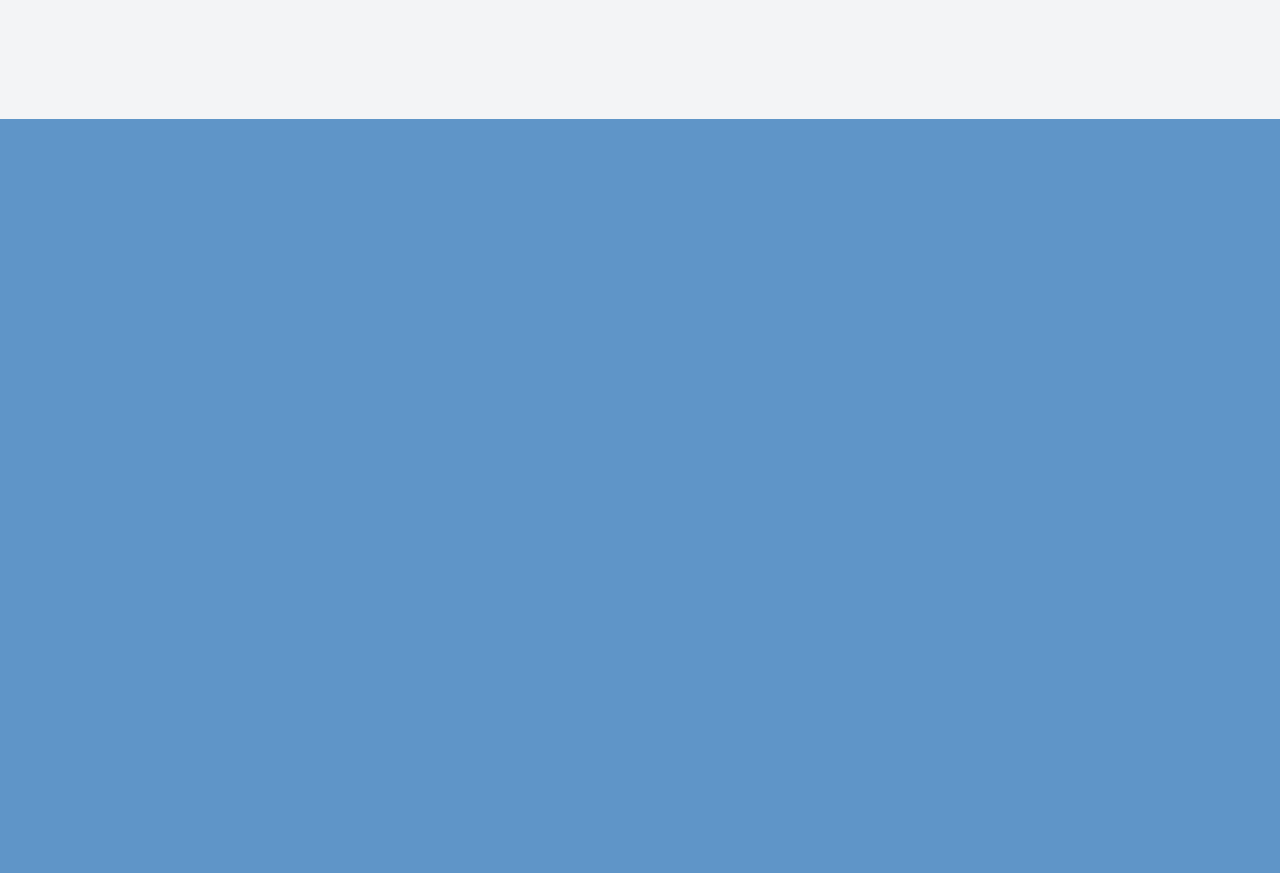
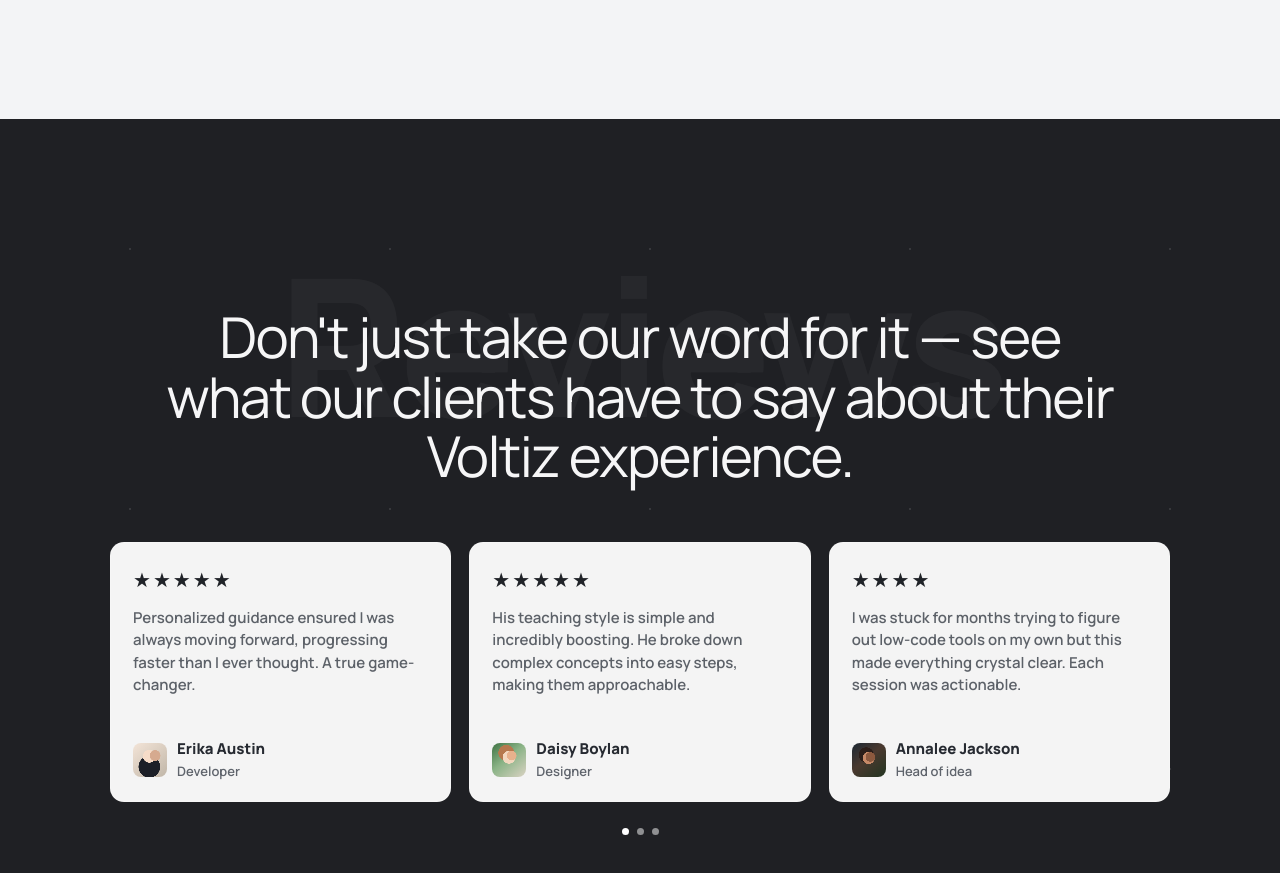
Before and after one commit to Gautham28/localhost-classes, a React (Vite) app: page / in a window 1280 px wide. Shown: the part 3247-4120 px from the top of the page. Before the commit the page ends 3366 px from the top, so only its background shows below. Built offline with nearby package versions, Linux system fonts and the light colour scheme.

Commit message:
added reviews section

```diff
--- a/src/App.css
+++ b/src/App.css
@@ -600,6 +600,159 @@
   font-weight: 800;
 }
 
+.reviews-section {
+  position: relative;
+  overflow: hidden;
+  padding: 104px 0 84px;
+  background: #1f2024;
+  color: #f5f6f7;
+}
+
+.reviews-section::before {
+  content: '';
+  position: absolute;
+  inset: 0;
+  pointer-events: none;
+  background-image: radial-gradient(circle, rgba(255, 255, 255, 0.26) 1.2px, transparent 1.3px);
+  background-size: 260px 260px;
+  opacity: 0.42;
+}
+
+.reviews-inner {
+  position: relative;
+  z-index: 2;
+  width: min(1060px, calc(100% - 32px));
+  margin: 0 auto;
+}
+
+.reviews-watermark {
+  position: absolute;
+  top: -52px;
+  left: 50%;
+  transform: translateX(-50%);
+  margin: 0;
+  font-size: clamp(6.5rem, 17vw, 12rem);
+  line-height: 0.8;
+  font-weight: 800;
+  letter-spacing: -0.04em;
+  color: rgba(255, 255, 255, 0.04);
+  pointer-events: none;
+  user-select: none;
+}
+
+.reviews-inner h2 {
+  margin: 84px 0 0;
+  text-align: center;
+  font-size: clamp(2rem, 4.4vw, 4rem);
+  line-height: 1.06;
+  letter-spacing: -0.03em;
+  color: #f6f6f7;
+}
+
+.review-cards {
+  margin-top: 56px;
+  display: grid;
+  grid-template-columns: repeat(3, minmax(0, 1fr));
+  gap: 18px;
+}
+
+.review-card {
+  min-height: 290px;
+  padding: 22px 22px 20px;
+  border-radius: 14px;
+  border: 1px solid rgba(255, 255, 255, 0.2);
+  background: #f4f4f4;
+  color: #31353b;
+  display: flex;
+  flex-direction: column;
+}
+
+.review-stars {
+  margin: 0;
+  font-size: 20px;
+  letter-spacing: 2px;
+  color: #202328;
+}
+
+.review-text {
+  margin: 12px 0 0;
+  font-size: 15px;
+  line-height: 1.48;
+  color: #5c6168;
+  font-weight: 600;
+}
+
+.review-user {
+  margin-top: auto;
+  display: flex;
+  align-items: center;
+  gap: 10px;
+}
+
+.review-avatar {
+  width: 34px;
+  height: 34px;
+  border-radius: 8px;
+  display: inline-block;
+}
+
+.avatar-erika {
+  background:
+    radial-gradient(circle at 65% 37%, #d6aa8f 0 17%, transparent 18%),
+    radial-gradient(circle at 48% 39%, #f6dcc8 0 23%, transparent 24%),
+    radial-gradient(circle at 48% 70%, #1c1f27 0 36%, transparent 37%),
+    linear-gradient(140deg, #f3e4d7 0%, #c0b6a8 100%);
+}
+
+.avatar-daisy {
+  background:
+    radial-gradient(circle at 58% 37%, #e8b18c 0 16%, transparent 17%),
+    radial-gradient(circle at 50% 42%, #f3d7be 0 24%, transparent 25%),
+    radial-gradient(circle at 42% 29%, #b6784d 0 25%, transparent 26%),
+    linear-gradient(140deg, #3e7242 0%, #8ab386 45%, #dad3c3 100%);
+}
+
+.avatar-annalee {
+  background:
+    radial-gradient(circle at 54% 41%, #8d593e 0 17%, transparent 18%),
+    radial-gradient(circle at 49% 44%, #c78967 0 23%, transparent 24%),
+    radial-gradient(circle at 42% 35%, #2c1e19 0 25%, transparent 26%),
+    linear-gradient(140deg, #1c2833 0%, #4a392f 45%, #233521 100%);
+}
+
+.review-name {
+  margin: 0;
+  color: #262a31;
+  font-size: 15px;
+  font-weight: 800;
+}
+
+.review-role {
+  margin: 1px 0 0;
+  color: #5f646c;
+  font-size: 13px;
+  font-weight: 600;
+}
+
+.review-dots {
+  margin: 26px auto 0;
+  width: max-content;
+  display: flex;
+  align-items: center;
+  gap: 8px;
+}
+
+.review-dots span {
+  width: 7px;
+  height: 7px;
+  border-radius: 50%;
+  background: rgba(255, 255, 255, 0.5);
+}
+
+.review-dots .active {
+  background: #fff;
+}
+
 /* Desktop screenshot was captured on a very large canvas */
 @media (max-width: 1500px) {
   .learn-card h3 {
@@ -612,6 +765,14 @@
 
   .module-header h3 {
     font-size: 35px;
+  }
+
+  .reviews-watermark {
+    top: -40px;
+  }
+
+  .review-card {
+    min-height: 260px;
   }
 }
 
@@ -721,6 +882,24 @@
 
   .module-header h3 {
     font-size: 29px;
+  }
+
+  .reviews-section {
+    padding: 86px 0 72px;
+  }
+
+  .reviews-inner h2 {
+    margin-top: 64px;
+  }
+
+  .review-cards {
+    grid-template-columns: 1fr;
+    gap: 12px;
+    margin-top: 36px;
+  }
+
+  .review-card {
+    min-height: 0;
   }
 }
 
@@ -886,4 +1065,44 @@
   .module-body a {
     font-size: 12px;
   }
+
+  .reviews-section {
+    padding: 72px 0 58px;
+  }
+
+  .reviews-inner {
+    width: calc(100% - 20px);
+  }
+
+  .reviews-watermark {
+    top: -22px;
+    font-size: clamp(4rem, 20vw, 7rem);
+  }
+
+  .reviews-inner h2 {
+    margin-top: 44px;
+    font-size: clamp(1.5rem, 7.2vw, 2.1rem);
+    line-height: 1.14;
+  }
+
+  .review-card {
+    padding: 16px;
+    border-radius: 11px;
+  }
+
+  .review-stars {
+    font-size: 17px;
+  }
+
+  .review-text {
+    font-size: 13px;
+  }
+
+  .review-name {
+    font-size: 14px;
+  }
+
+  .review-role {
+    font-size: 12px;
+  }
 }
--- a/src/App.jsx
+++ b/src/App.jsx
@@ -2,6 +2,7 @@
 import Hero from './components/Hero'
 import Learn from './components/learn'
 import Curriculum from './components/Curriculum'
+import Reviews from './components/Reviews'
 import './App.css'
 
 function App() {
@@ -13,6 +14,7 @@
       </div>
       <Learn />
       <Curriculum />
+      <Reviews />
     </main>
   )
 }
--- /dev/null
+++ b/src/components/Reviews.jsx
@@ -0,0 +1,68 @@
+const reviews = [
+  {
+    stars: 5,
+    text: 'Personalized guidance ensured I was always moving forward, progressing faster than I ever thought. A true game-changer.',
+    name: 'Erika Austin',
+    role: 'Developer',
+    avatarClass: 'avatar-erika',
+  },
+  {
+    stars: 5,
+    text: 'His teaching style is simple and incredibly boosting. He broke down complex concepts into easy steps, making them approachable.',
+    name: 'Daisy Boylan',
+    role: 'Designer',
+    avatarClass: 'avatar-daisy',
+  },
+  {
+    stars: 4,
+    text: 'I was stuck for months trying to figure out low-code tools on my own but this made everything crystal clear. Each session was actionable.',
+    name: 'Annalee Jackson',
+    role: 'Head of idea',
+    avatarClass: 'avatar-annalee',
+  },
+]
+
+function Reviews() {
+  return (
+    <section className="reviews-section">
+      <div className="reviews-inner">
+        <p className="reviews-watermark" aria-hidden="true">
+          Reviews
+        </p>
+
+        <h2>
+          Don&apos;t just take our word for it — see
+          <br />
+          what our clients have to say about their
+          <br />
+          Voltiz experience.
+        </h2>
+
+        <div className="review-cards">
+          {reviews.map((item) => (
+            <article className="review-card" key={item.name}>
+              <p className="review-stars">{'★'.repeat(item.stars)}</p>
+              <p className="review-text">{item.text}</p>
+
+              <div className="review-user">
+                <span className={`review-avatar ${item.avatarClass}`} aria-hidden="true" />
+                <div>
+                  <p className="review-name">{item.name}</p>
+                  <p className="review-role">{item.role}</p>
+                </div>
+              </div>
+            </article>
+          ))}
+        </div>
+
+        <div className="review-dots" aria-hidden="true">
+          <span className="active" />
+          <span />
+          <span />
+        </div>
+      </div>
+    </section>
+  )
+}
+
+export default Reviews
```
